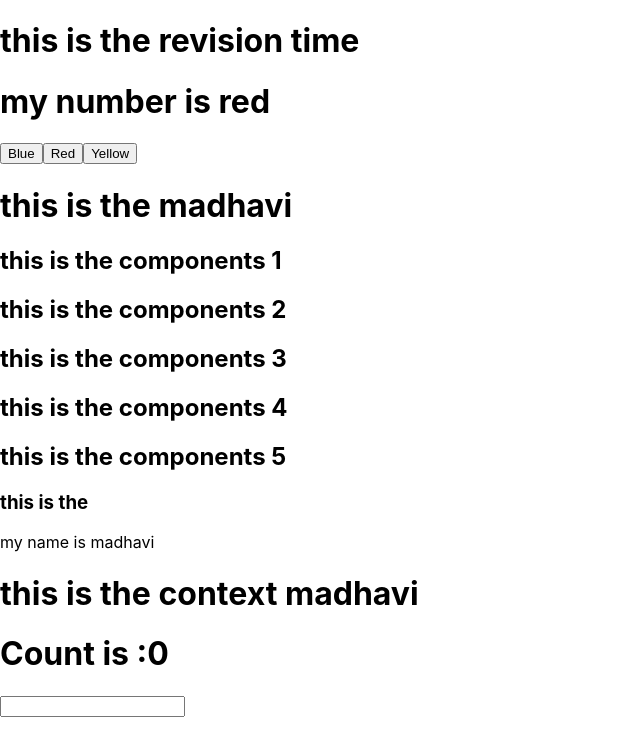
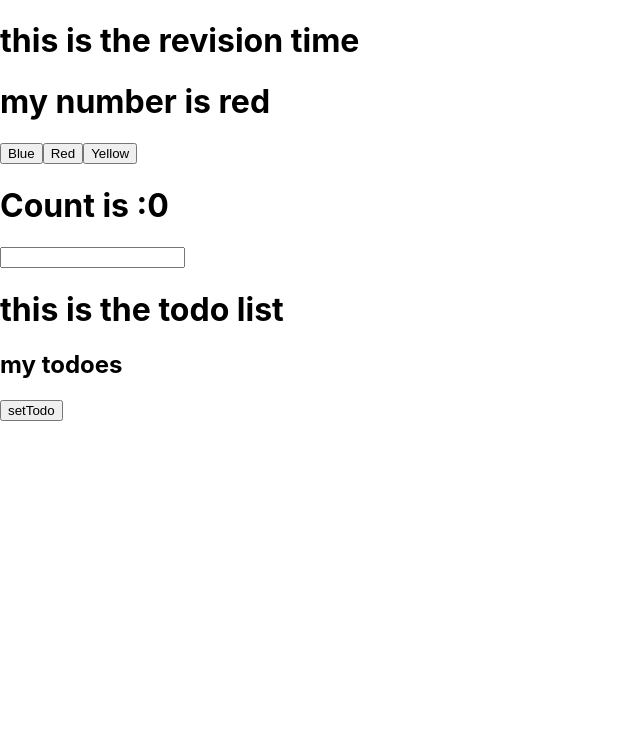
Before and after one commit to madhavirabbagundu/Revision-, a React (Create React App) app: page / in a window 1280 px wide. Shown: the top 756 px of the page, without its empty margins (0-640 px from the left). Built offline with nearby package versions, Linux system fonts and the light colour scheme.

Commit message:
added todoes

```diff
--- a/src/App.js
+++ b/src/App.js
@@ -7,6 +7,7 @@
 import RefName from "./Components/RefName";
 import { ContextReact } from "./Components/ContextReact";
 import { ContextReact1 } from './Components/ContextReact1'
+import  { Todo }   from './Components/Todo'
 function App() {
   var [numbers,setNumbers] = React.useState("red")
   return (
@@ -20,9 +21,10 @@
     {/* <UseEffect1 /> */}
     {/* <Effect2/> */}
     {/* <Api /> */}
-    <ContextReact />
-    <ContextReact1 />
+    {/* <ContextReact /> */}
+    {/* <ContextReact1 /> */}
     <Ref />
+    <Todo />
     {/* <RefName /> */}
     </div>
 
--- /dev/null
+++ b/src/Components/Todo.jsx
@@ -0,0 +1,19 @@
+import React from 'react'
+import { Todos } from './Todos'
+
+const Todo = (()=>{
+    const [Todo,setTodo] = React.useState([])
+
+    const setTodos = () =>{
+     setTodo((Todo)=>[...Todo,"added todoes"])
+    }
+    return(
+        <>
+        <h1>this is the todo list</h1>
+        <div>
+       <Todos Todo= {Todo} setTodos = {setTodos}/>
+        </div>
+        </>
+    )
+})
+export  { Todo }
--- /dev/null
+++ b/src/Components/Todos.jsx
@@ -0,0 +1,15 @@
+import React from 'react'
+const Todos = ({Todo,setTodos})=>{
+return(
+    <>
+    <div>
+        <h2>my todoes</h2>
+        {Todo.map((item, index)=>(
+            <p key= {index}>{item}</p>
+        ))}
+        <button onClick = {setTodos}>setTodo</button>
+    </div>
+    </>
+)
+}
+export  { Todos }
```
